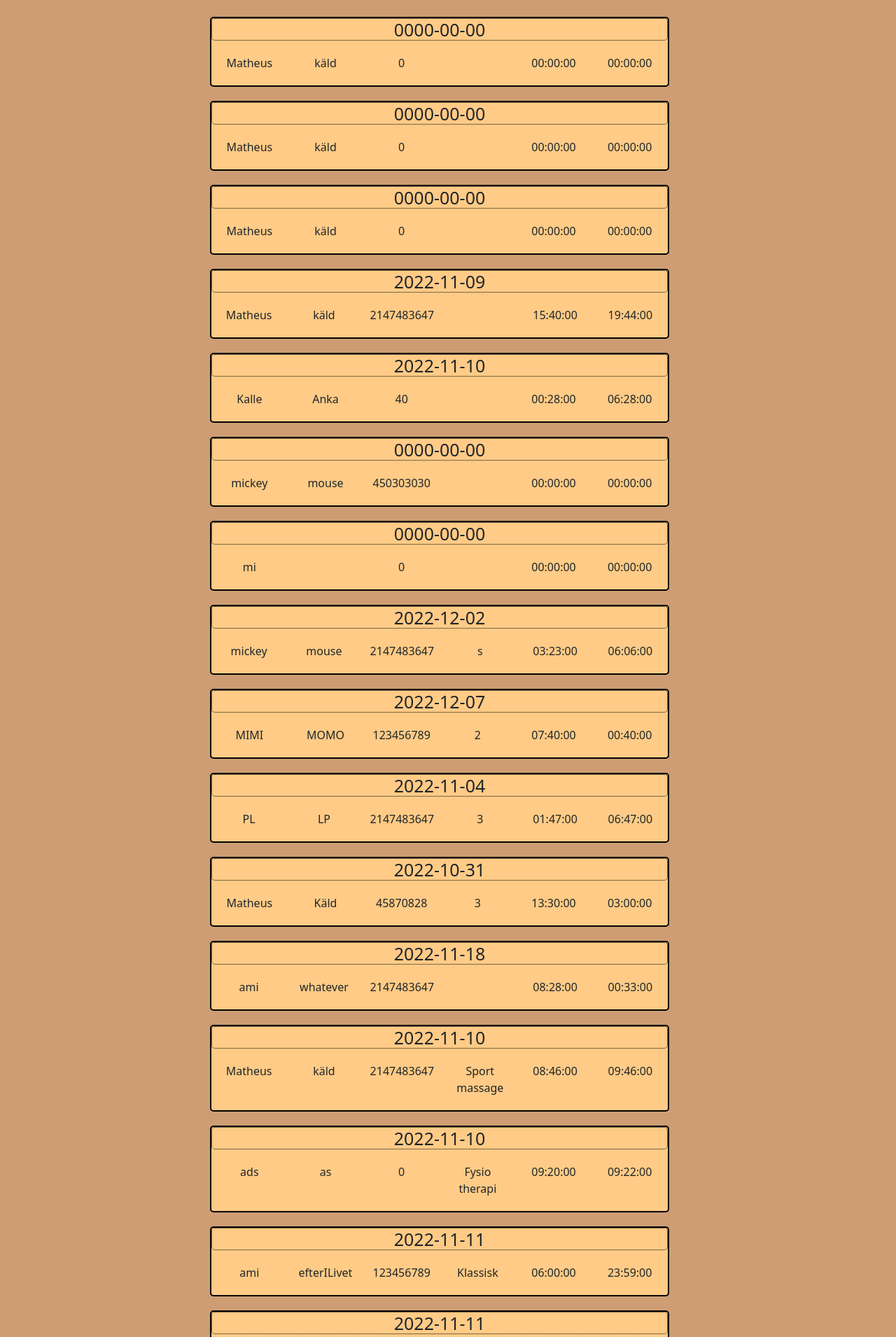
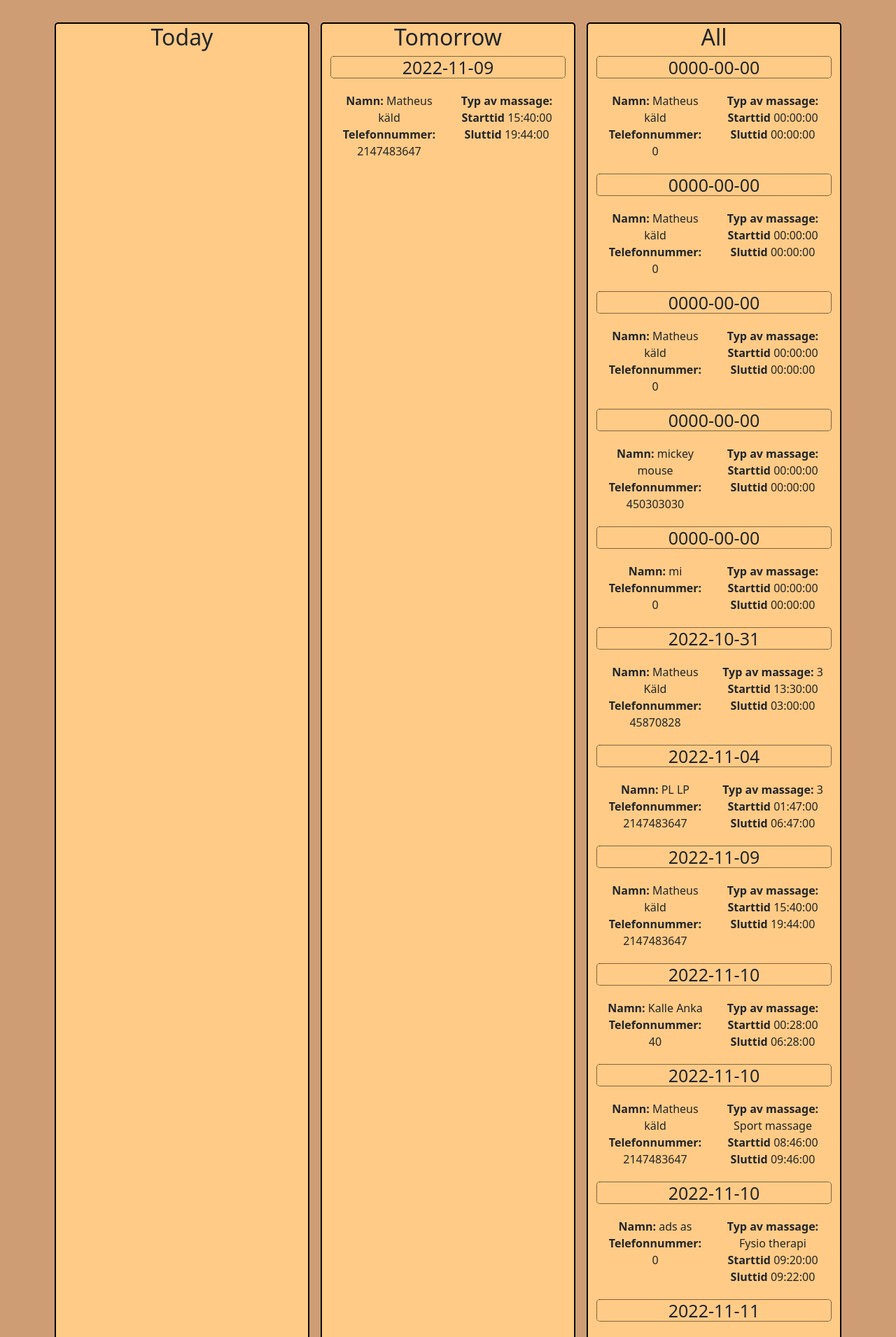
Before and after one commit to MATHEUS1212121212/Amis-massage, a PHP site: page /bokningar.php in a window 1280 px wide. Shown: the part 60-1970 px from the top of the page at 70% size. Run offline with PHP 8.4, Linux system fonts and the light colour scheme; data comes from the database, SQL or seed files in the repository; both versions use the stored data as it was after the commit.

Commit message:
many ting changed and orderd by date

```diff
--- a/bokningar.php
+++ b/bokningar.php
@@ -10,24 +10,68 @@
 <?php include 'header.php';
 include 'includes/config.php';
 ?>
-<div class="margins">
+
+<div class="container">
+
 <?php
-$queryResult = $conn->query("SELECT * FROM bokningar");
+$todaysdate = date("Y-m-d");
 
 
+$queryResult = $conn->query("SELECT * FROM bokningar WHERE Datum = curdate() ORDER BY Starttid;");
+
+
+echo "<div class='row'><div class='col ok m-2'><h2 class='textcenter'>Today</h2>";
     foreach ($queryResult as $row)
 {
     echo "<div class='container'>";
-    echo "<div class='row ok'><h2 id='sizechange'>" . $row['Datum'] . "</h2>";
-    echo "<p class='col ok1'>" . $row['Fornamn'] . "</p>";
-    echo "<p class='col ok1'>" . $row['Efternamn'] . "</p>";
-    echo "<p class='col ok1'>" . $row['Telefonnummer'] . "</p>";
-    echo "<p class='col ok1'>" . $row['TypAvMassage'] . "</p>";
-    echo "<p class='col ok1'>" . $row['Starttid'] . "</p>";
-    echo "<p class='col ok1'>" . $row['Sluttid'] . "</p>";
-    echo "</div> </div>";
+    echo "<div class='row'>";
+    echo "<h2 id='sizechange'>" . $row['Datum'] . "</h2>";
+    echo "<p class='col ok1'><strong>Namn: </strong>" . $row['Fornamn'] ." ". $row['Efternamn'] .'<br>'."<strong> Telefonnummer: </strong>". $row['Telefonnummer'] . "</p>";
+    echo "<p class='col ok1'><strong>Typ av massage: </strong>" . $row['TypAvMassage'] . '<br>'."<strong> Starttid </strong>". $row['Starttid'] . '<br>' ."<strong> Sluttid </strong>". $row['Sluttid'] . "</p>";
+    echo "</div>";
+    echo "</div>";
 }
+echo "</div>";
+
+
+$queryResult2 = $conn->query("SELECT * FROM bokningar WHERE Datum = curdate() +1 ORDER BY Starttid");
+
+
+echo "<div class='col ok m-2'><h2 class='textcenter'>Tomorrow</h2>";
+    foreach ($queryResult2 as $row)
+{
+    echo "<div class='container'>";
+    echo "<div class='row'>";
+    echo "<h2 id='sizechange'>" . $row['Datum'] . "</h2>";
+    echo "<p class='col ok1'><strong>Namn: </strong>" . $row['Fornamn'] ." ". $row['Efternamn'] .'<br>'."<strong> Telefonnummer: </strong>". $row['Telefonnummer'] . "</p>";
+    echo "<p class='col ok1'><strong>Typ av massage: </strong>" . $row['TypAvMassage'] . '<br>'."<strong> Starttid </strong>". $row['Starttid'] . '<br>' ."<strong> Sluttid </strong>". $row['Sluttid'] . "</p>";
+    echo "</div>";
+    echo "</div>";
+}
+echo "</div>";
+
+$queryResult2 = $conn->query("SELECT * FROM bokningar ORDER BY Datum");
+
+
+echo "<div class='col ok m-2'><h2 class='textcenter'>All</h2>";
+    foreach ($queryResult2 as $row)
+{
+    echo "<div class='container'>";
+    echo "<div class='row'>";
+    echo "<h2 id='sizechange'>" . $row['Datum'] . "</h2>";
+    echo "<p class='col ok1'><strong>Namn: </strong>" . $row['Fornamn'] ." ". $row['Efternamn'] .'<br>'."<strong> Telefonnummer: </strong>". $row['Telefonnummer'] . "</p>";
+    echo "<p class='col ok1'><strong>Typ av massage: </strong>" . $row['TypAvMassage'] . '<br>'."<strong> Starttid </strong>". $row['Starttid'] . '<br>' ."<strong> Sluttid </strong>". $row['Sluttid'] . "</p>";
+    echo "</div>";
+    echo "</div>";
+}
+echo "</div>";
+
+echo "</div>";
 ?>
+
+</div>
+</div>
+</div>
+</div>
 </div>
 <?php include 'footer.php';?>
-</div>
--- a/css/Bokning.css
+++ b/css/Bokning.css
@@ -28,10 +28,16 @@
 
 .k {
     background-color: rgb(206, 157, 116);
-
 }
 
 .margins {
-    margin-left: 300px;
-    margin-right: 300px;
 }
+
+#sizeandfloat {
+    margin-right: 200px;
+    margin-left: 400xp;
+}
+
+.textcenter {
+    text-align: center;
+}
--- a/css/FOOTERstyle.css
+++ b/css/FOOTERstyle.css
@@ -8,7 +8,8 @@
 }
 
 .colorblack {
-    color:black;
+    color:rgb(255, 255, 255);
+    background-color: black;
 }
 
 p {
--- a/form.php
+++ b/form.php
@@ -13,6 +13,7 @@
 <?php
 include 'includes/config.php';
 ?>
+
   <?php
   include 'header.php';
   ?>
@@ -24,6 +25,7 @@ include 'includes/config.php';
 
   <label id="mt" for="Fornamn">Förnamn</label><br>
   <input class="colorstuff" type="text" id="Fornamn" name="Fornamn" value=""><br><br>
+
 
 
   <label for="Efternamn">Efternamn</label><br>
```
Also changed, not shown: css/FORMstyle.css (+3 -7 lines), real_upg6.sql (added, +87 -0 lines), misite.PNG (added), misite2.PNG (added), misite3.PNG (added), 1 other file.
